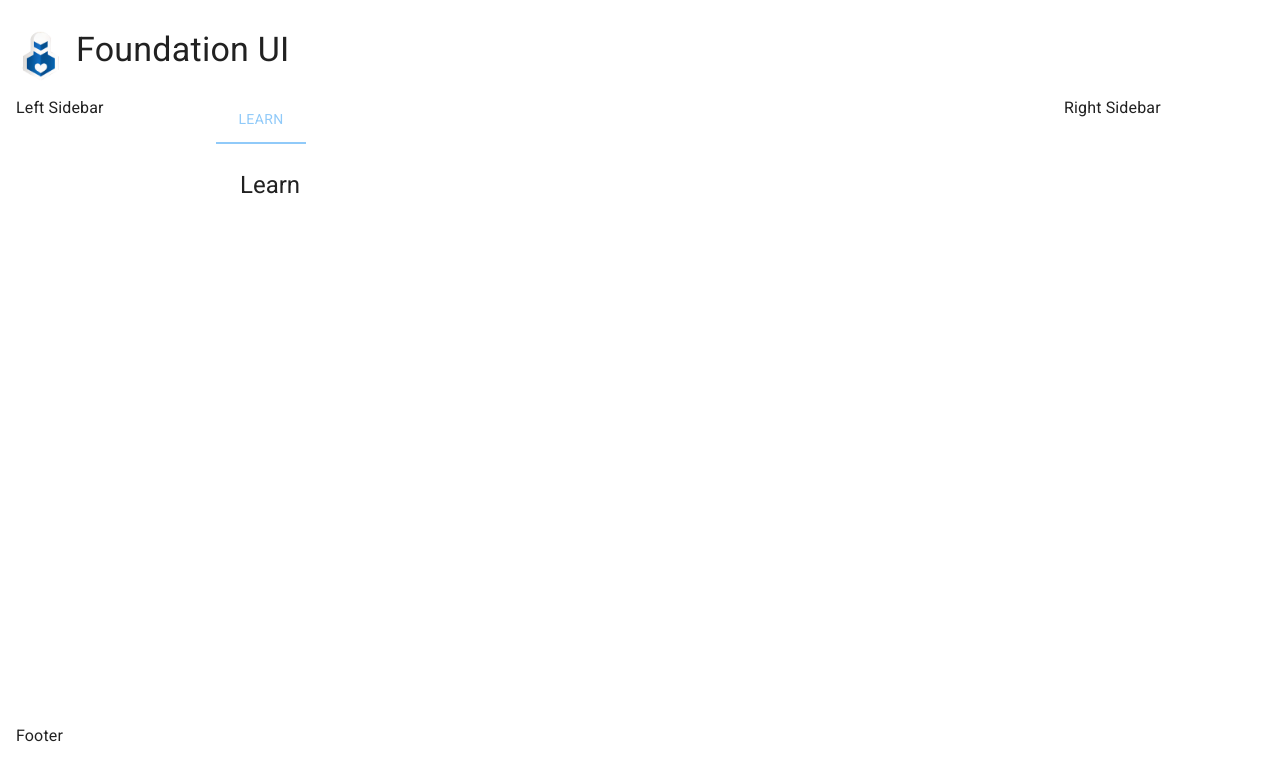
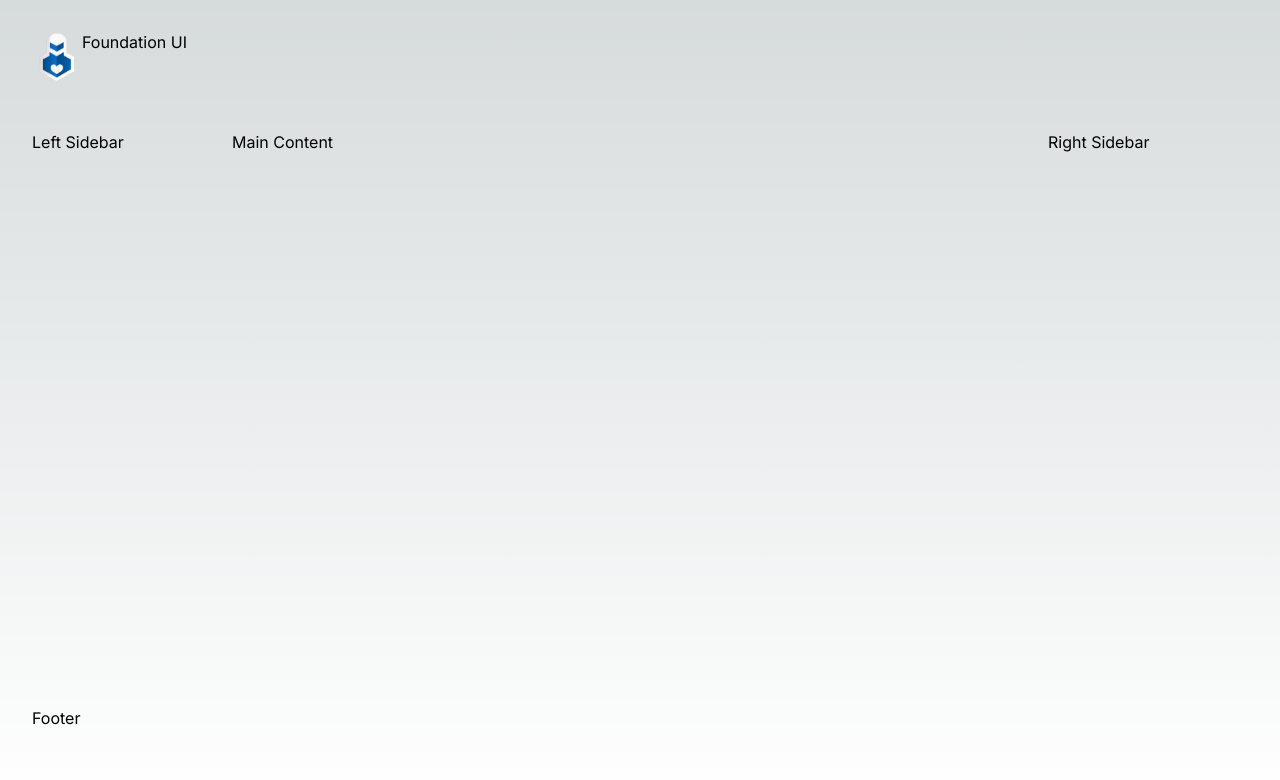
Before and after one commit to bhushan-shah-dev/foundation-ui, a Next.js app: page / in a window 1280 px wide. Shown: the top 780 px of the page. Built offline with nearby package versions, Linux system fonts and the light colour scheme.

Commit message:
Revert "Added tabs using Material UI"
This reverts commit 3ffab8051cd6bcd134efa8e3a670a7c383ad56b1.

```diff
--- a/package.json
+++ b/package.json
@@ -9,11 +9,6 @@
     "lint": "next lint"
   },
   "dependencies": {
-    "@emotion/react": "^11.11.1",
-    "@emotion/styled": "^11.11.0",
-    "@fontsource/roboto": "^5.0.8",
-    "@mui/lab": "^5.0.0-alpha.139",
-    "@mui/material": "^5.14.4",
     "@types/node": "20.4.10",
     "@types/react": "18.2.20",
     "@types/react-dom": "18.2.7",
--- /dev/null
+++ b/src/app/globals.css
@@ -0,0 +1,107 @@
+:root {
+  --max-width: 1100px;
+  --border-radius: 12px;
+  --font-mono: ui-monospace, Menlo, Monaco, 'Cascadia Mono', 'Segoe UI Mono',
+    'Roboto Mono', 'Oxygen Mono', 'Ubuntu Monospace', 'Source Code Pro',
+    'Fira Mono', 'Droid Sans Mono', 'Courier New', monospace;
+
+  --foreground-rgb: 0, 0, 0;
+  --background-start-rgb: 214, 219, 220;
+  --background-end-rgb: 255, 255, 255;
+
+  --primary-glow: conic-gradient(
+    from 180deg at 50% 50%,
+    #16abff33 0deg,
+    #0885ff33 55deg,
+    #54d6ff33 120deg,
+    #0071ff33 160deg,
+    transparent 360deg
+  );
+  --secondary-glow: radial-gradient(
+    rgba(255, 255, 255, 1),
+    rgba(255, 255, 255, 0)
+  );
+
+  --tile-start-rgb: 239, 245, 249;
+  --tile-end-rgb: 228, 232, 233;
+  --tile-border: conic-gradient(
+    #00000080,
+    #00000040,
+    #00000030,
+    #00000020,
+    #00000010,
+    #00000010,
+    #00000080
+  );
+
+  --callout-rgb: 238, 240, 241;
+  --callout-border-rgb: 172, 175, 176;
+  --card-rgb: 180, 185, 188;
+  --card-border-rgb: 131, 134, 135;
+}
+
+@media (prefers-color-scheme: dark) {
+  :root {
+    --foreground-rgb: 255, 255, 255;
+    --background-start-rgb: 0, 0, 0;
+    --background-end-rgb: 0, 0, 0;
+
+    --primary-glow: radial-gradient(rgba(1, 65, 255, 0.4), rgba(1, 65, 255, 0));
+    --secondary-glow: linear-gradient(
+      to bottom right,
+      rgba(1, 65, 255, 0),
+      rgba(1, 65, 255, 0),
+      rgba(1, 65, 255, 0.3)
+    );
+
+    --tile-start-rgb: 2, 13, 46;
+    --tile-end-rgb: 2, 5, 19;
+    --tile-border: conic-gradient(
+      #ffffff80,
+      #ffffff40,
+      #ffffff30,
+      #ffffff20,
+      #ffffff10,
+      #ffffff10,
+      #ffffff80
+    );
+
+    --callout-rgb: 20, 20, 20;
+    --callout-border-rgb: 108, 108, 108;
+    --card-rgb: 100, 100, 100;
+    --card-border-rgb: 200, 200, 200;
+  }
+}
+
+* {
+  box-sizing: border-box;
+  padding: 0;
+  margin: 0;
+}
+
+html,
+body {
+  max-width: 100vw;
+  overflow-x: hidden;
+}
+
+body {
+  color: rgb(var(--foreground-rgb));
+  background: linear-gradient(
+      to bottom,
+      transparent,
+      rgb(var(--background-end-rgb))
+    )
+    rgb(var(--background-start-rgb));
+}
+
+a {
+  color: inherit;
+  text-decoration: none;
+}
+
+@media (prefers-color-scheme: dark) {
+  html {
+    color-scheme: dark;
+  }
+}
--- a/src/app/globals.scss
+++ /dev/null
@@ -1,8 +0,0 @@
-$primary-light-them-color: "#1067B9";
-$secondary-light-theme-color: "#EF9846";
-
-// body {
-//   * {
-//     outline: 1px solid #777; // Used for CSS debugging only
-//   }
-// }
--- a/src/app/layout.tsx
+++ b/src/app/layout.tsx
@@ -1,24 +1,13 @@
-"use client";
+import type { Metadata } from "next";
+import { Inter } from "next/font/google";
+import "./globals.css";
 
-import CssBaseline from "@mui/material/CssBaseline";
-import { ThemeProvider, createTheme } from "@mui/material/styles";
-import type { Metadata } from "next";
-import { Roboto } from "next/font/google";
-import { StrictMode } from "react";
-import "./globals.scss";
-
-const roboto = Roboto({ weight: "400", subsets: ["latin"] });
+const inter = Inter({ subsets: ["latin"] });
 
 export const metadata: Metadata = {
   title: "Foundation UI",
   description: "An AI Assistant",
 };
-
-const theme = createTheme({
-  palette: {
-    mode: "dark",
-  },
-});
 
 export default function RootLayout({
   children,
@@ -26,13 +15,8 @@
   children: React.ReactNode;
 }) {
   return (
-    <StrictMode>
-      <CssBaseline enableColorScheme />
-      <ThemeProvider theme={theme}>
-        <html lang="en">
-          <body className={roboto.className}>{children}</body>
-        </html>
-      </ThemeProvider>
-    </StrictMode>
+    <html lang="en">
+      <body className={inter.className}>{children}</body>
+    </html>
   );
 }
--- a/src/app/page.module.scss
+++ b/src/app/page.module.scss
@@ -1,14 +1,12 @@
 .container {
   display: grid;
-  grid-template: 80px 1fr 60px / 200px 1fr 200px;
+  grid-template: 100px 1fr 60px / 200px 1fr 200px;
   height: 100vh;
-  padding: 1rem;
+  padding: 2rem;
 
   header {
     grid-column: 1 / 4;
     display: flex;
-    align-items: center;
-    gap: 10px;
   }
 
   .left-panel {
--- a/src/app/page.tsx
+++ b/src/app/page.tsx
@@ -1,66 +1,16 @@
-"use client";
-
-import TabContext from "@mui/lab/TabContext";
-import TabList from "@mui/lab/TabList";
-import TabPanel from "@mui/lab/TabPanel";
-import Box from "@mui/material/Box";
-import Tab from "@mui/material/Tab";
-import Typography from "@mui/material/Typography";
 import Image from "next/image";
-import { useState } from "react";
 import logo from "./logo.png";
 import styles from "./page.module.scss";
 
-enum Tabs {
-  LEARN = "learn",
-  APPLY = "apply",
-}
-
-const TabLabels: Record<Tabs, string> = {
-  [Tabs.LEARN]: "Learn",
-  [Tabs.APPLY]: "Apply",
-};
-
 export default function Home() {
-  const [selectedTab, setSelectedTab] = useState<Tabs>(Tabs.LEARN);
-
   return (
     <div className={styles.container}>
       <header>
         <Image src={logo} alt="Foundation UI logo" width={50} height={50} />
-        <Typography variant="h4" gutterBottom>
-          Foundation UI
-        </Typography>
+        Foundation UI
       </header>
       <div className={styles["left-panel"]}>Left Sidebar</div>
-      <main>
-        <Box sx={{ width: "100%", typography: "body1" }}>
-          <TabContext value={selectedTab}>
-            <Box sx={{ borderBottom: 1, borderColor: "divider" }}>
-              <TabList
-                onChange={(e, newValue) => setSelectedTab(newValue)}
-                aria-label="Choose between Learn and Apply"
-              >
-                {Object.keys(Tabs).map(function (tab) {
-                  return (
-                    <Tab
-                      key={Tabs[tab as keyof typeof Tabs]}
-                      label={TabLabels[Tabs[tab as keyof typeof Tabs]]}
-                      value={Tabs[tab as keyof typeof Tabs]}
-                    />
-                  );
-                })}
-              </TabList>
-            </Box>
-            <TabPanel value={Tabs.LEARN}>
-              <Typography variant="h5">Learn</Typography>
-            </TabPanel>
-            <TabPanel value={Tabs.APPLY}>
-              <Typography variant="h5">Apply</Typography>
-            </TabPanel>
-          </TabContext>
-        </Box>
-      </main>
+      <main> Main Content</main>
       <div className={styles["right-panel"]}>Right Sidebar</div>
       <footer>Footer</footer>
     </div>
```
Also changed, not shown: 1 other file (tests, documents, lock files or other folders).
